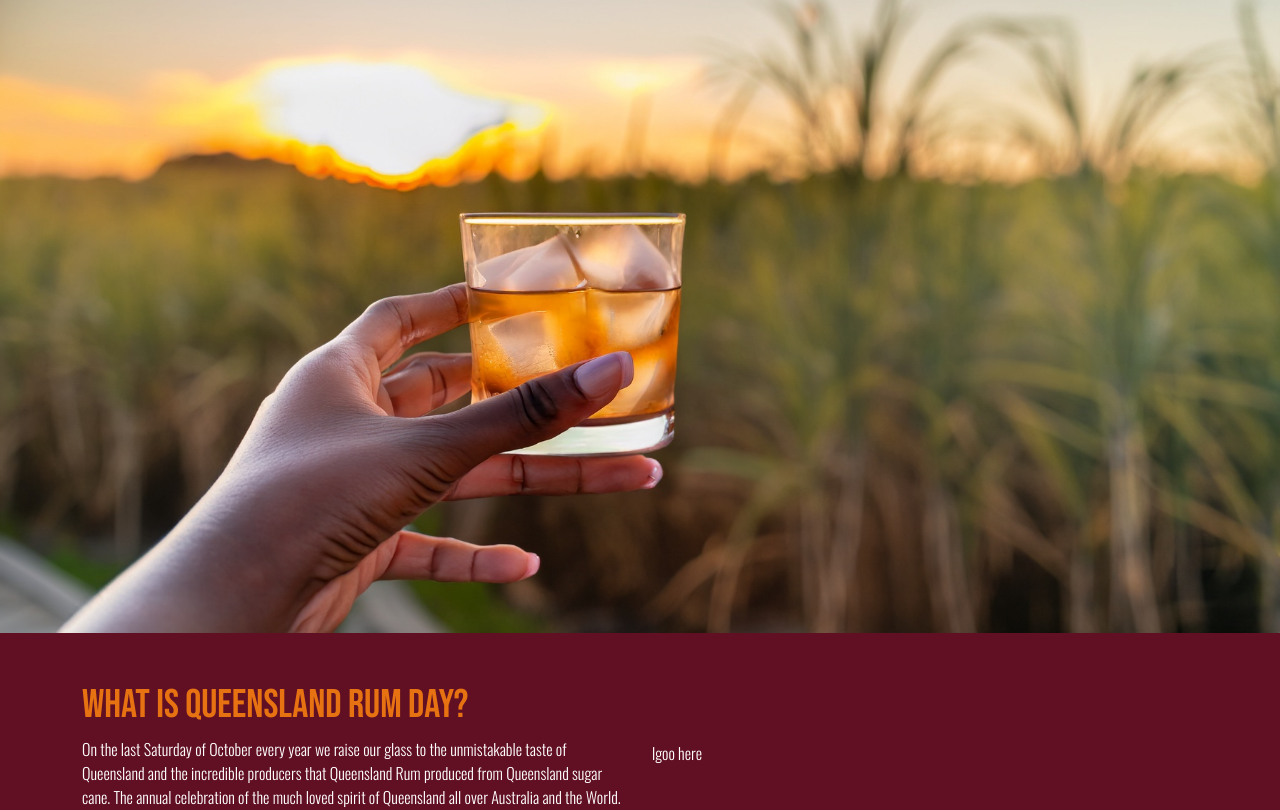
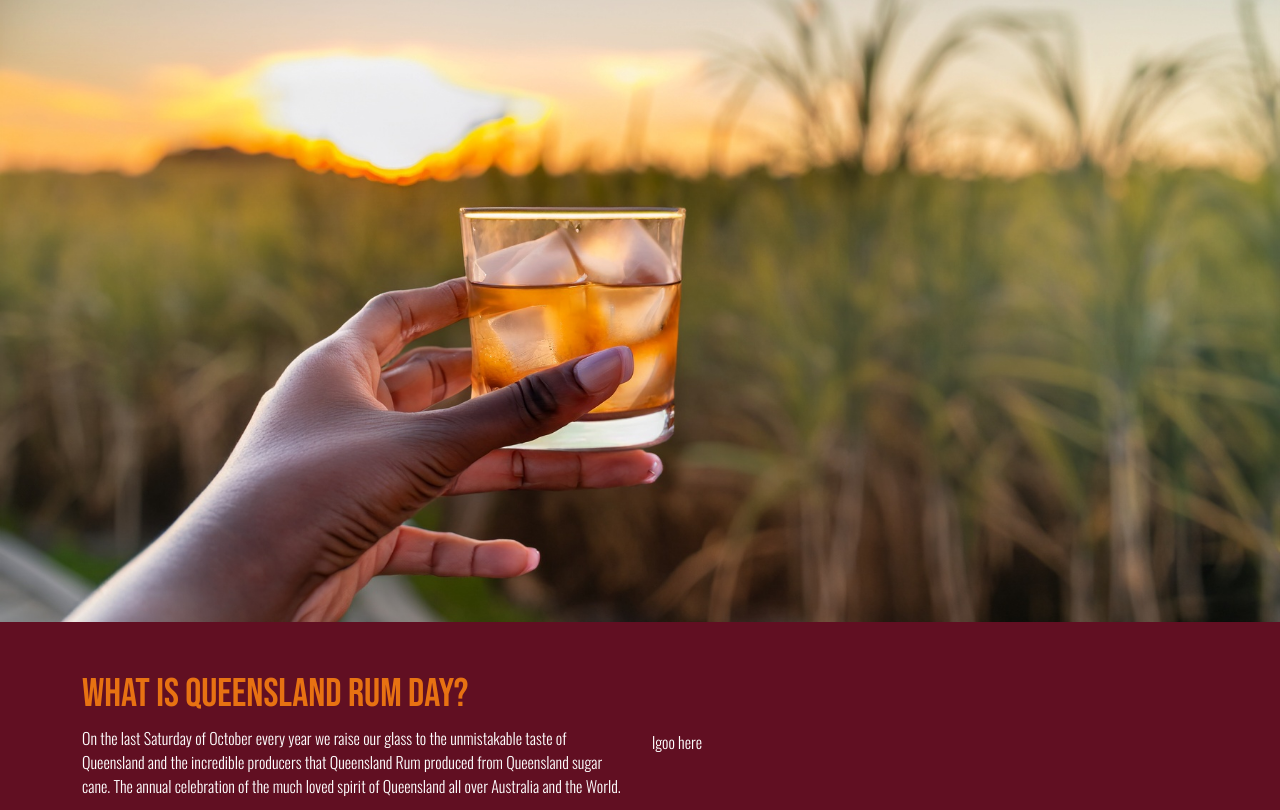
Before and after one commit to qld-rum-day/qld-rum-day.github.io, a website: page docs/index.html in a window 1280 px wide. Shown: the part 98-908 px from the top of the page. Drawn offline with nearby package versions, Linux system fonts and the light colour scheme; a script that the page names is missing.

Commit message:
tweaks image

```diff
--- a/docs/index.html
+++ b/docs/index.html
@@ -74,6 +74,7 @@
         <section class="section section-intro bg-light text-dark">
             <div class="container py-5">
                 <div class="col-lg-8 m-auto text-center">
+                     <h2 class="panel-title">About QLD Rum</h2>
                     <p>Since 1906 “Queensland Rum” is defined by Australian law as a spirit of
                         at least 37% ABV obtained by the distillation in Queensland and maturation
                         in Queensland by storage in wood for at least 2 years of a fermented liquor
@@ -117,6 +118,7 @@
         <section class="section section-intro bg-primary text-white">
             <div class="container py-5">
                 <div class="col-lg-8 m-auto text-center">
+                     <h2 class="panel-title">Our Sugar</h2>
                     <p>Sugarcane was brought to Australia in 1788 on the ships of the First Fleet.
                         It was not immediately successful even though attempts were still being
                         made more than thirty years later to grow sugarcane commercially at Port
--- a/src/sass/style.scss
+++ b/src/sass/style.scss
@@ -52,6 +52,14 @@
 
 // Hero Banners
 
+.hero {
+    height: 90vh;
+    img {
+        height: 100%;
+        width: 100%;
+        object-fit: cover;
+    }
+}
 .hero-banner {
     img {
         width: 100%;
```
Also changed, not shown: src/index.html (+3 -0 lines), docs/css/style.css.
